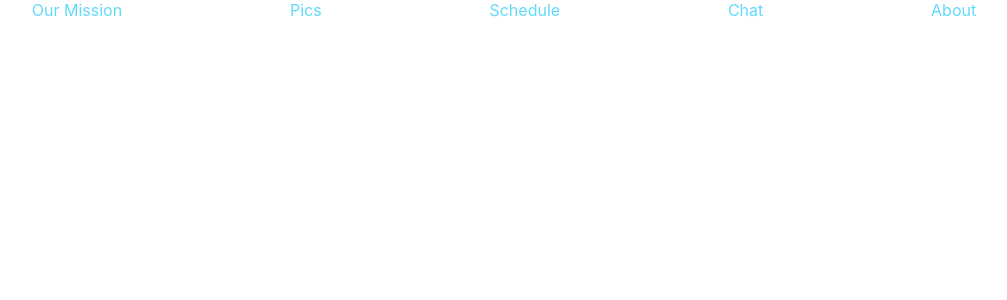
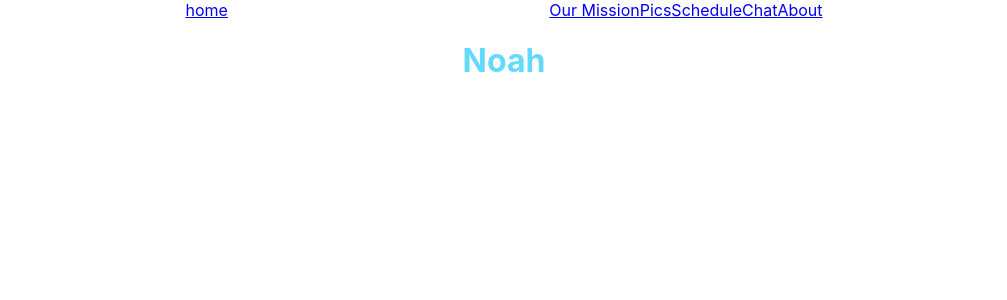
Before and after one commit to jcdaly97/noahs-wonderland, a React (Create React App) app: page / in a window 1280 px wide. Shown: the top 300 px of the page, without its empty margins (136-1143 px from the left). Built offline with nearby package versions, Linux system fonts and the light colour scheme.

Commit message:
routing done, gonna style up the nav bar a bit

```diff
--- a/src/App.js
+++ b/src/App.js
@@ -15,7 +15,7 @@ function App() {
         <NavBar />
         <Switch>
 
-          <Route path='/landing'>
+          <Route exact path='/'>
             <h1>Noah</h1>
           </Route>
 
--- a/src/components/NavBar.js
+++ b/src/components/NavBar.js
@@ -1,11 +1,18 @@
+import { Link } from 'react-router-dom';
+
 function NavBar() {
 	return (
 		<div className='nav-bar'>
-			<span className='nav-box'>Our Mission</span>
-			<span className='nav-box'>Pics</span>
-			<span className='nav-box'>Schedule</span>
-			<span className='nav-box'>Chat</span>
-			<span className='nav-box'>About</span>
+			<div className='home-button'>
+				<Link to='/' className='home-button'>home</Link>
+			</div>
+			<div className='links'>
+				<Link to='/mission' className='nav-link'>Our Mission</Link>
+				<Link to='/pics' className='nav-link'>Pics</Link>
+				<Link to='/schedule' className='nav-link'>Schedule</Link>
+				<Link to='/chat' className='nav-link'>Chat</Link>
+				<Link to='/about' className='nav-link'>About</Link>
+			</div>
 		</div>
 	);
 }
```
Also changed, not shown: src/components/TodoCard.js (deleted, +0 -8 lines).
